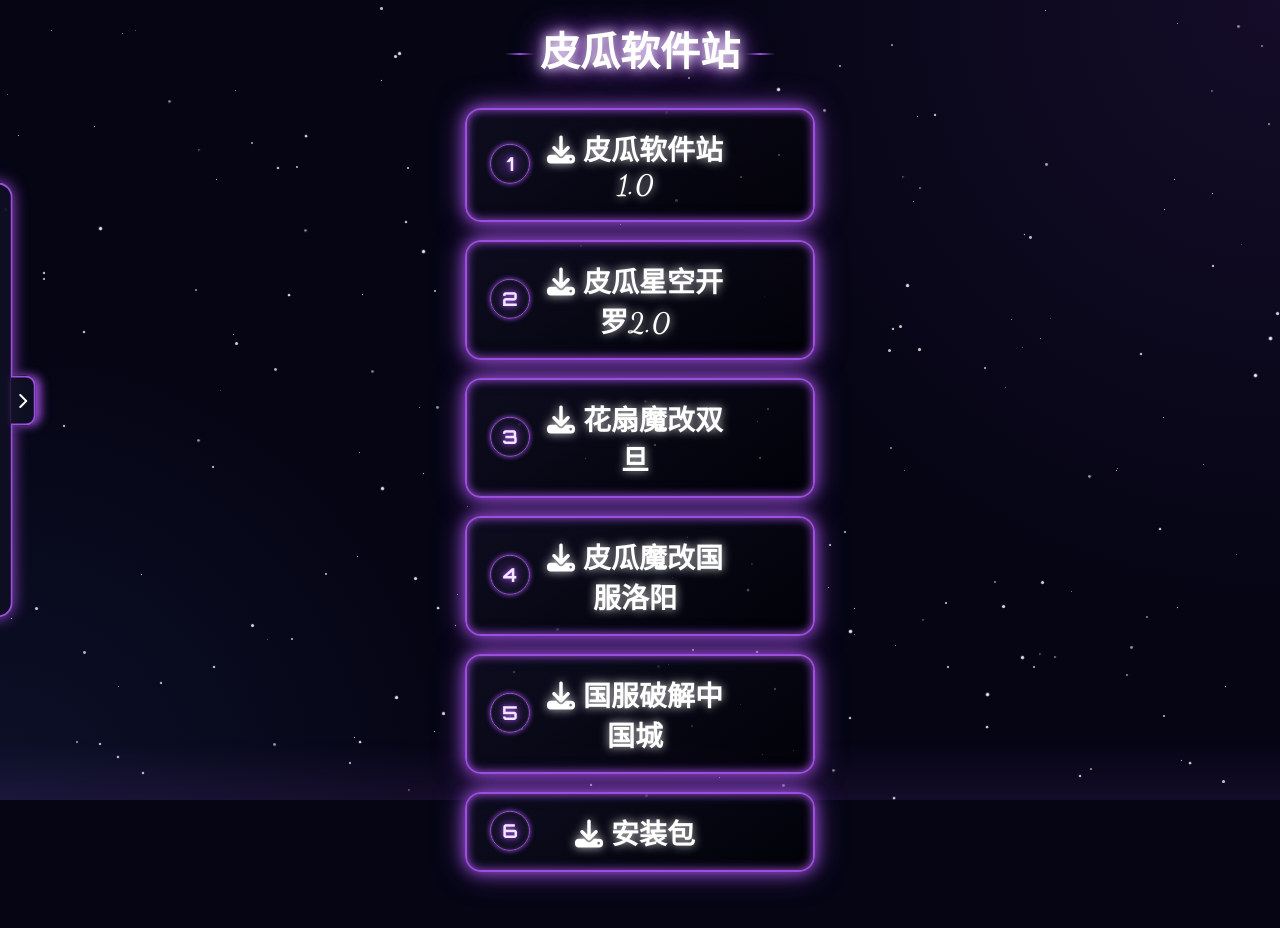
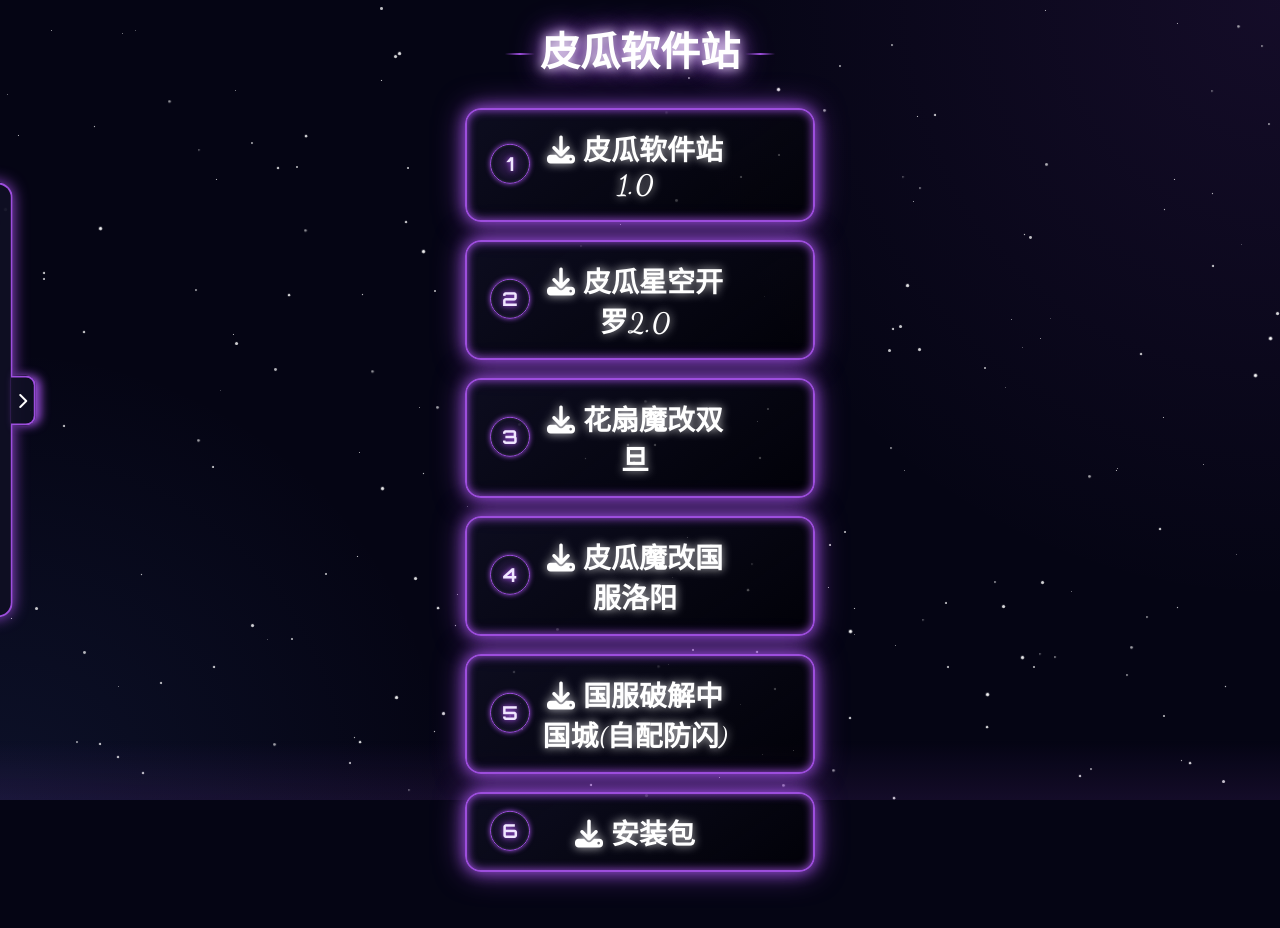
Before and after one commit to qiapigua/qiapigua---3, a plain HTML site: page index.html in a window 1280 px wide. Drawn offline with Linux system fonts and the light colour scheme; a web font is replaced by a local one.

Commit message:
Update index.html

```diff
--- a/index.html
+++ b/index.html
@@ -555,7 +555,7 @@
         </div>
         <div class="btn-wrapper">
             <span class="btn-number">5</span>
-            <a href="https://easylink.cc/6unbkr" class="install-btn"><i class="fas fa-download"></i>国服破解中国城</a>
+            <a href="https://easylink.cc/6unbkr" class="install-btn"><i class="fas fa-download"></i>国服破解中国城(自配防闪)</a>
         </div>
         <div class="btn-wrapper">
             <span class="btn-number">6</span>
```
